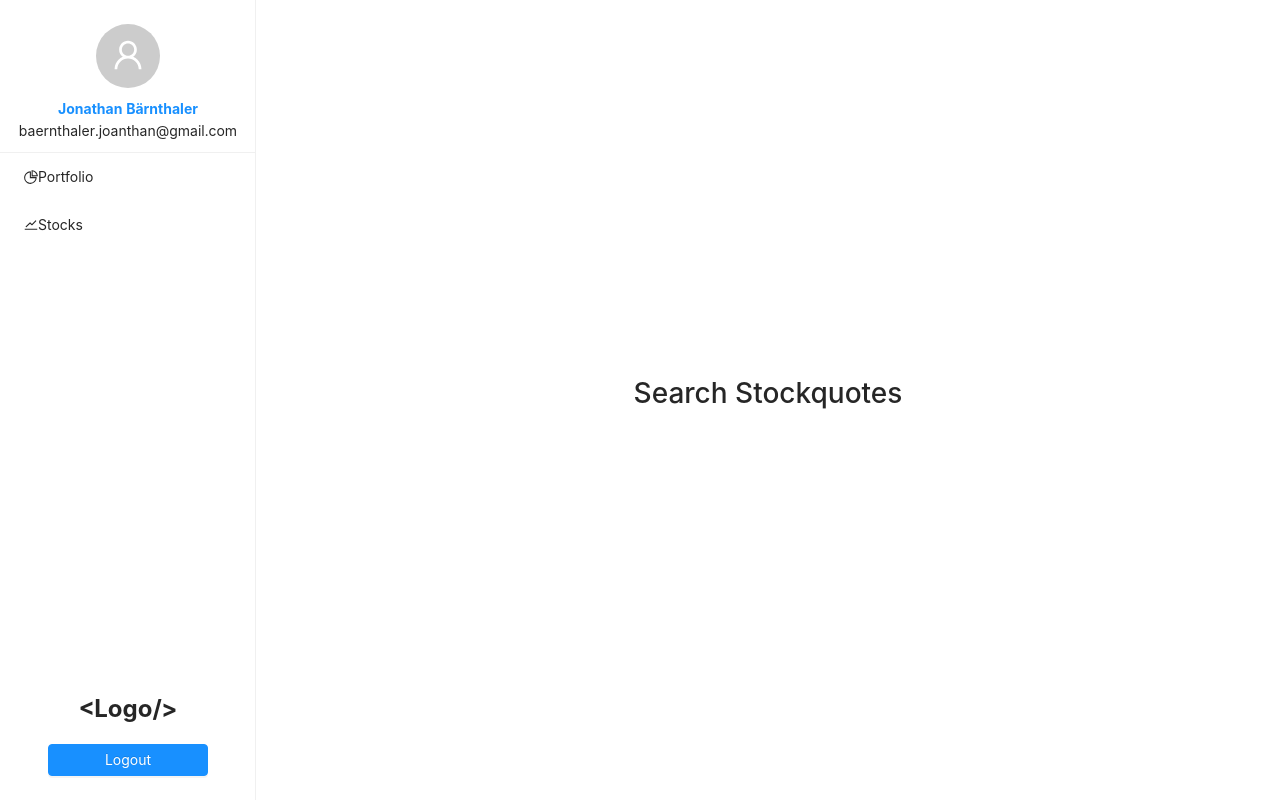
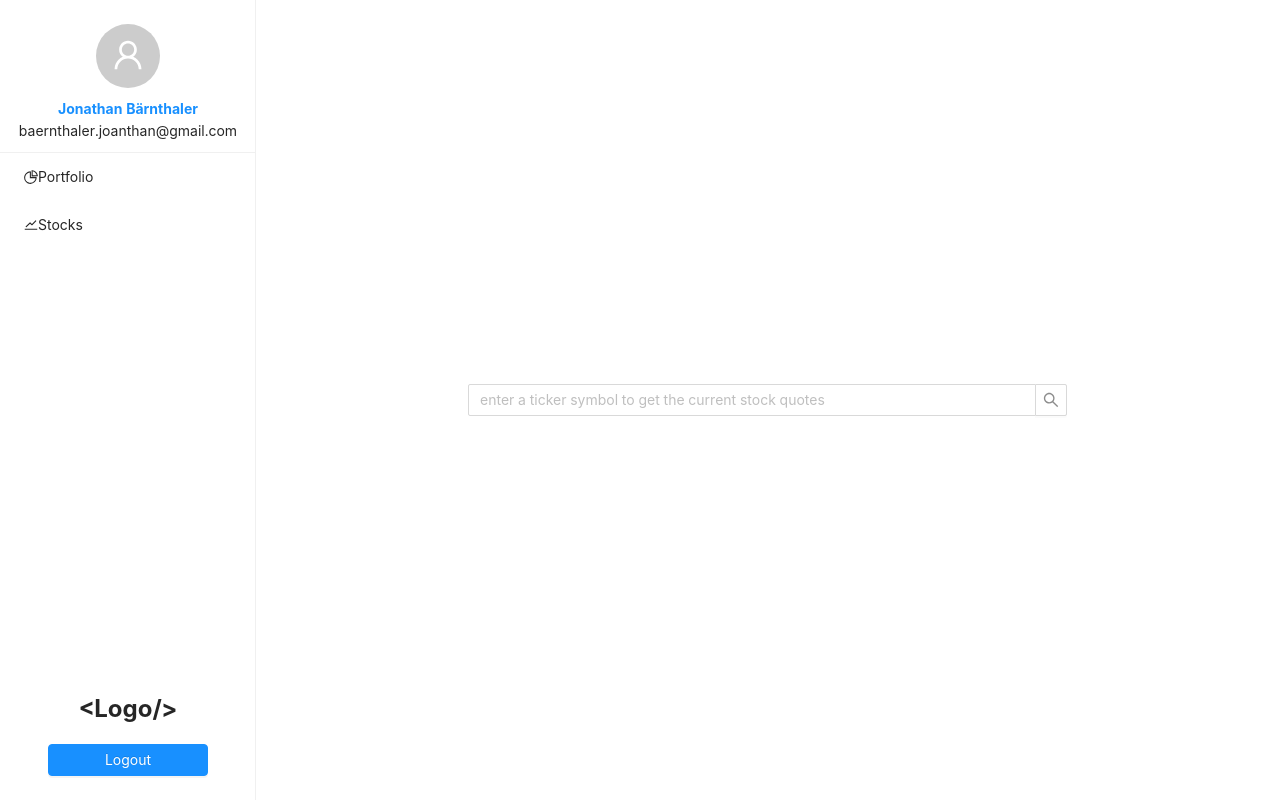
Before and after one commit to jonathan-baernthaler/stocks-project, a React (Create React App) app: page /stocks in a window 1280 px wide. Built offline with nearby package versions, Linux system fonts and the light colour scheme.

Commit message:
feat(core) introduce StockSearch

```diff
--- /dev/null
+++ b/src/components/stocks/StockDetails.tsx
@@ -0,0 +1,5 @@
+import React from "react";
+
+export const StockDetails = () => {
+  return <p>StockDetails</p>;
+};
--- /dev/null
+++ b/src/components/stocks/StockSearch.tsx
@@ -0,0 +1,46 @@
+import React, { useState, useEffect } from "react";
+import { Input, AutoComplete } from "antd";
+import styled from "styled-components";
+import { OptionsType } from "rc-select/lib/interface";
+import { useHistory } from "react-router-dom";
+
+const StyledSearch = styled(AutoComplete)`
+  width: 600px;
+`;
+
+const getOptions = (
+  data: Array<{ symbol: string; name: string }>
+): OptionsType =>
+  data.map(entry => ({
+    value: entry.symbol,
+    label: `${entry.symbol} - ${entry.name}`
+  }));
+
+export const StockSearch = () => {
+  const [ticker, setTicker] = useState<string>("");
+  const [options, setOptions] = useState<OptionsType>([]);
+  const history = useHistory();
+
+  useEffect(() => {
+    if (!!ticker) {
+      const baseUrl = "https://fmpcloud.io/api/v3/search";
+      const query = `?query=${ticker}&limit=3&exchange=NASDAQ`;
+      const apiKey = `&apikey=${process.env.REACT_APP_FMP_TOKEN}`;
+      const url = `${baseUrl}${query}${apiKey}`;
+
+      fetch(url)
+        .then(res => res.json())
+        .then(data => setOptions(getOptions(data)));
+    }
+  }, [setOptions, ticker]);
+
+  return (
+    <StyledSearch
+      options={options}
+      onChange={(ticker: string) => setTicker(ticker)}
+      onSelect={ticker => history.push(`/stocks/${ticker}`)}
+    >
+      <Input.Search placeholder="enter a ticker symbol to get the current stock quotes"></Input.Search>
+    </StyledSearch>
+  );
+};
--- a/src/components/stocks/Stocks.tsx
+++ /dev/null
@@ -1,3 +0,0 @@
-import React from "react";
-
-export const Stocks = () => <h1>Search Stockquotes</h1>;
--- a/src/routes/AppRouter.tsx
+++ b/src/routes/AppRouter.tsx
@@ -1,8 +1,9 @@
 import React from "react";
 import { BrowserRouter, Route, Switch } from "react-router-dom";
+import { Sidebar } from "../components/sidebar/SideBar";
 import { Dashboard } from "../components/portfolio/Dashboard";
-import { Stocks } from "../components/stocks/Stocks";
-import { Sidebar } from "../components/sidebar/SideBar";
+import { StockSearch } from "../components/stocks/StockSearch";
+import { StockDetails } from "../components/stocks/StockDetails";
 import styled from "styled-components";
 
 const MainLayout = styled.div`
@@ -19,7 +20,8 @@ export const AppRouter = () => {
       <MainLayout>
         <Switch>
           <Route path="/" component={Dashboard} exact />
-          <Route path="/stocks" component={Stocks} />
+          <Route path="/stocks" component={StockSearch} exact />
+          <Route path="/stocks/:ticker" component={StockDetails}></Route>
         </Switch>
       </MainLayout>
     </BrowserRouter>
```
